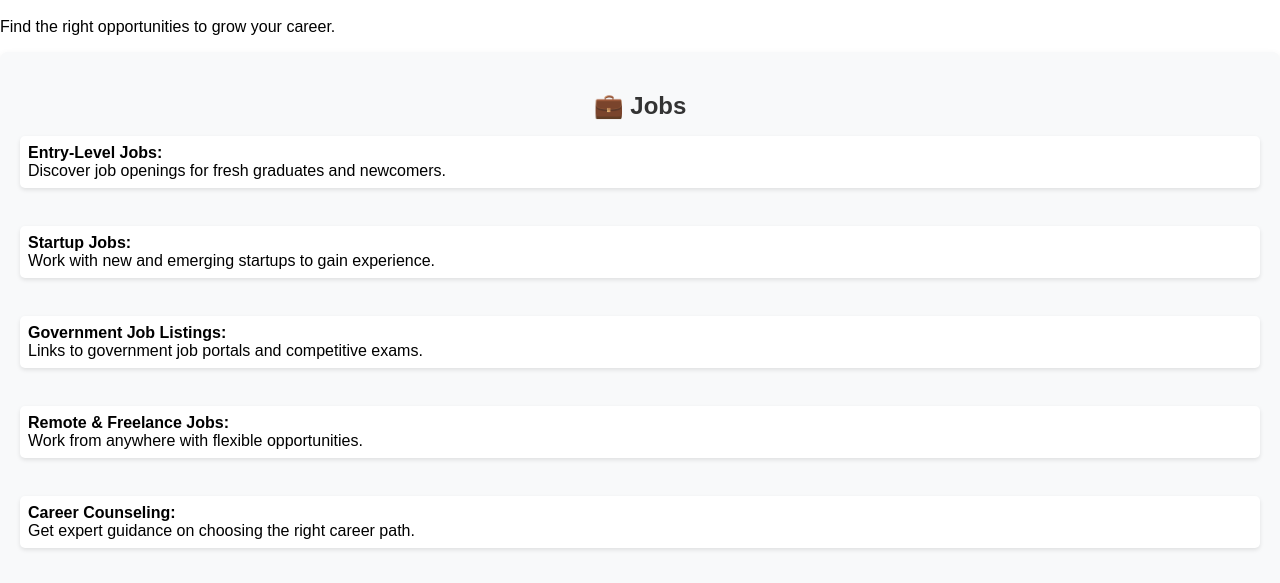
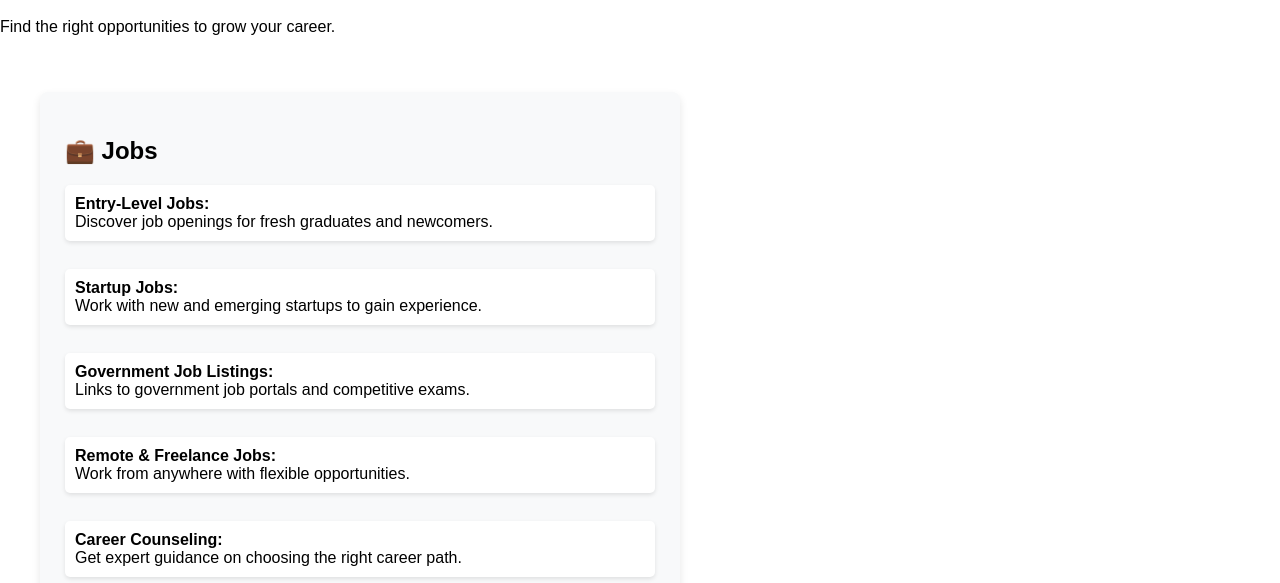
Before and after one commit to Rashi31-05/Innovyuh-repo, a plain HTML site: page jobs.html in a window 1280 px wide. Shown: the part 162-745 px from the top of the page. Drawn offline with Linux system fonts and the light colour scheme.

Commit message:
fourth commit

```diff
--- a/style_jobs.css
+++ b/style_jobs.css
@@ -1,40 +1,51 @@
-.nav-links a:hover, .nav-links .active {
-    color: #f39c12;
-}
-git add .
-
 /* Container for Jobs & Internships */
 .jobs-internships-container {
     display: flex;
     justify-content: space-between;
+    flex-wrap: wrap;
     gap: 20px;
     padding: 40px;
+    max-width: 1200px;
+    margin: 0 auto;
+    align-items: flex-start;
 }
 
-        /* Styling for each column */
+/* Each Section (Jobs & Internships) */
 .jobs-section, .internships-section {
-            flex: 1;
+    width: calc(50% - 10px); /* Ensures two columns */
     background: #f8f9fa;
-            padding: 20px;
+    padding: 25px;
     border-radius: 8px;
     box-shadow: 0 4px 8px rgba(0, 0, 0, 0.1);
+    transition: transform 0.3s ease-in-out;
 }
 
-        .jobs-section h2, .internships-section h2 {
-            text-align: center;
-            color: #333;
-            margin-bottom: 10px;
+/* Hover Effect */
+.jobs-section:hover, .internships-section:hover {
+    transform: translateY(-5px);
 }
 
+/* Remove Unnecessary Margins */
 .jobs-section ul, .internships-section ul {
+    padding: 0;
     list-style-type: none;
-            padding: 0;
 }
 
 .jobs-section li, .internships-section li {
-            margin: 10px 0;
-            padding: 8px;
+    margin-bottom: 10px;
+    padding: 10px;
     background: white;
     border-radius: 5px;
     box-shadow: 0 2px 4px rgba(0, 0, 0, 0.1);
 }
+
+/* Responsive: Stack in Mobile */
+@media (max-width: 768px) {
+    .jobs-internships-container {
+        display: block; /* Ensures stacking */
+    }
+
+    .jobs-section, .internships-section {
+        width: 100%;
+    }
+}
```
Lines whose indentation alone changed are shown as unchanged.
